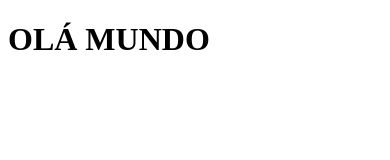
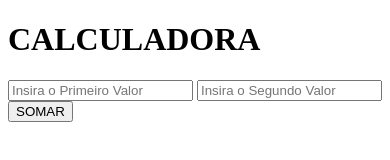
Before and after one commit to profpauloeduardomontier/Aula01Mobile, a website: page www/index.html in a window 390 px wide. Drawn offline with Linux system fonts and the light colour scheme; some packages are replaced by stand-ins of ours.

Commit message:
Adesão de operação matemáticas

```diff
--- a/www/index.html
+++ b/www/index.html
@@ -9,9 +9,22 @@
     <link rel="stylesheet" href="components/loader.css">
     <link rel="stylesheet" href="css/style.css">
     <script>
+        var valor01, valor02, resultado
+        function somar() {
+            valor01 = parseInt(document.getElementById('valor01').value)
+            valor02 = parseInt(document.getElementById('valor02').value)
+
+            resultado = valor01 + valor02
+
+            document.getElementById('resultado').innerHTML = resultado
+        }
     </script>
 </head>
 <body>
-	<h1>OLÁ MUNDO</h1>
+	<h1>CALCULADORA</h1>
+    <input type="text" placeholder="Insira o Primeiro Valor" id="valor01">
+    <input type="text" placeholder="Insira o Segundo Valor" id="valor02">
+    <input type="button" value="SOMAR" id="btnSomar" onclick="somar()">
+    <h1 id="resultado"></h1>
 </body>
 </html>
```
